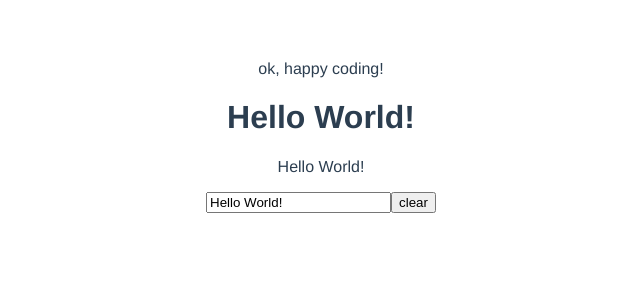
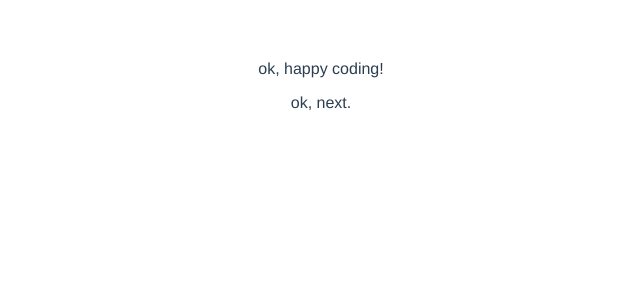
Before and after one commit to nerune-hub/sample-page, a Vue app: page / in a window 1280 px wide. Shown: the top 300 px of the page, without its empty margins (319-959 px from the left). Built offline with nearby package versions, Linux system fonts and the light colour scheme.

Commit message:
commit changes

```diff
--- a/src/App.vue
+++ b/src/App.vue
@@ -1,17 +1,17 @@
 <template>
   <TheHeading></TheHeading>
-  <HelloWorld></HelloWorld>
+  <TheSidebar></TheSidebar>
 </template>
 
 <script>
-import HelloWorld from './components/HelloWorld.vue'
 import TheHeading from './components/TheHeading.vue'
+import TheSidebar from './components/TheSidebar.vue'
 
 export default {
   name: 'App',
   components: {
     TheHeading,
-    HelloWorld
+    TheSidebar,
   }
 }
 </script>
--- /dev/null
+++ b/src/components/TheSidebar.vue
@@ -0,0 +1,12 @@
+<template>
+  ok, next.
+</template>
+
+<script>
+</script>
+
+<style scoped>
+  .p {
+    font-color: teal;
+  }
+</style>
```
